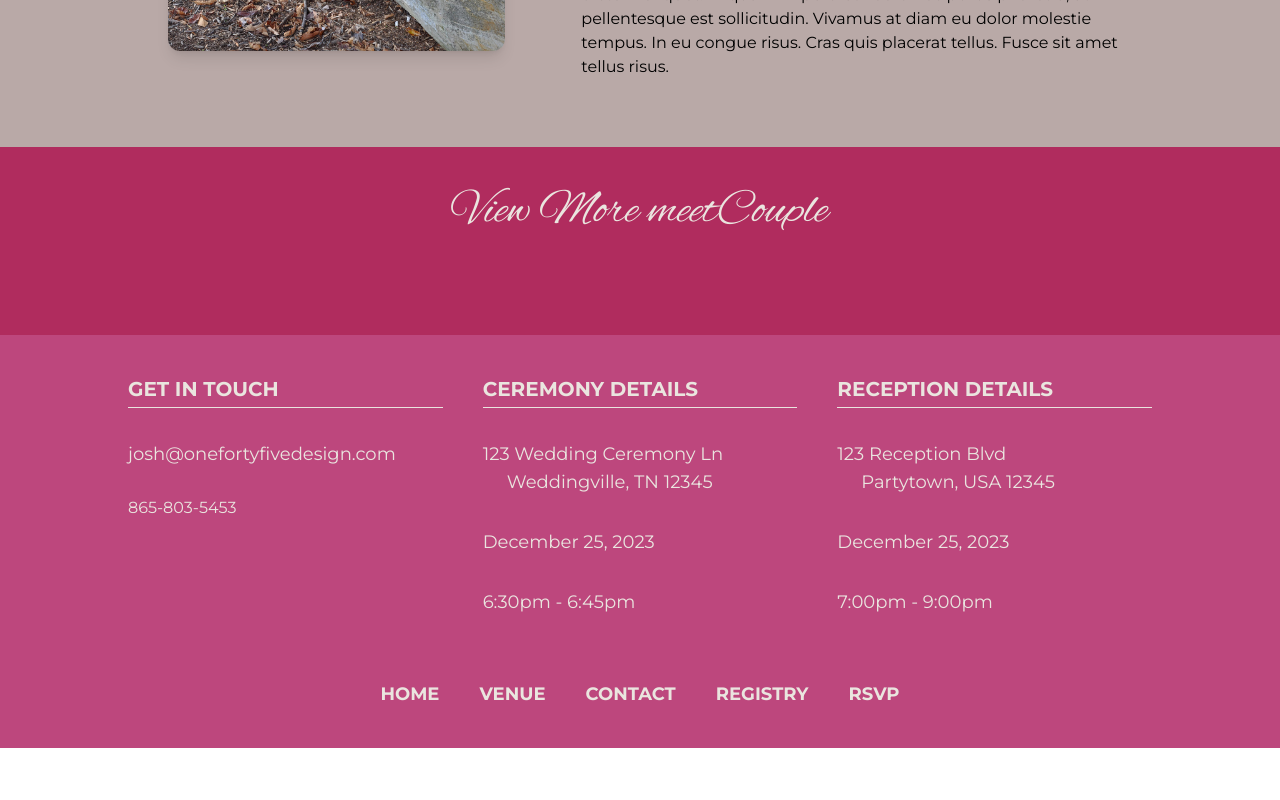
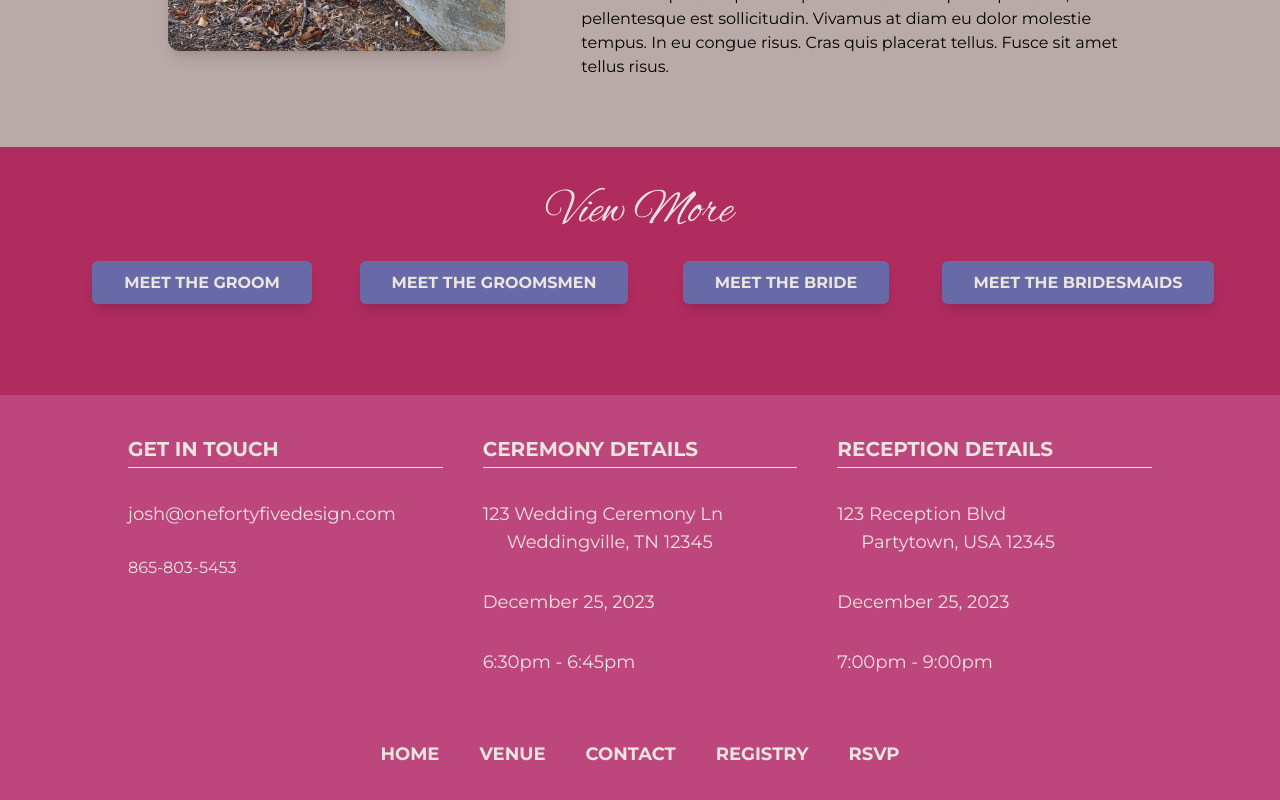
Before and after one commit to Myzwer/BDD-Veluthe, a Nuxt app: page /meetCouple in a window 1280 px wide. Shown: the part 1087-1887 px from the top of the page. Before the commit the page ends 1835 px from the top, so only its background shows below. Built offline with nearby package versions, Linux system fonts and the light colour scheme.

Commit message:
:Rocket: Look, this isn't the cleanest code that has ever been written, but it does work without issue. Buttons now hide when they are on the currentUrl.

```diff
--- a/components/ButtonFooter.vue
+++ b/components/ButtonFooter.vue
@@ -5,9 +5,58 @@
 				<div class="grid grid-cols-12 gap-4">
 
 					<div class="col-span-12 text-center mx-auto">
-					<h3 class="pb-5 text-5xl text-left text-white">View More {{ currentPath }}</h3>
+						<h3 class="pb-5 text-5xl text-left text-white">View More</h3>
 					</div>
 
+					<div v-if="coupleCheck" class="col-span-12 xl:col-span-3 pb-5">
+						<div class="text-center">
+							<NuxtLink
+								to="/meetCouple"
+								class="bg-accent text-white uppercase rounded-md font-bold shadow-lg text-white px-8 py-3 transition duration-300 ease-in-out hover:bg-purple-hover mt-10">
+								Meet The Couple
+							</NuxtLink>
+						</div>
+					</div>
+
+					<div v-if="groomCheck" class="col-span-12 xl:col-span-3 pb-5">
+						<div class="text-center">
+							<NuxtLink
+								to="/meetTheGroom"
+								class="bg-accent text-white uppercase rounded-md font-bold shadow-lg text-white px-8 py-3 transition duration-300 ease-in-out hover:bg-purple-hover mt-10">
+								Meet The Groom
+							</NuxtLink>
+						</div>
+					</div>
+
+					<div v-if="menCheck" class="col-span-12 xl:col-span-3 pb-5">
+						<div class="text-center">
+							<NuxtLink
+								to="/meetTheGroomsmen"
+								class="bg-accent text-white uppercase rounded-md font-bold shadow-lg text-white px-8 py-3 transition duration-300 ease-in-out hover:bg-purple-hover mt-10">
+								Meet The Groomsmen
+							</NuxtLink>
+						</div>
+					</div>
+
+					<div  v-if="brideCheck" class="col-span-12 xl:col-span-3 pb-5">
+						<div class="text-center">
+							<NuxtLink
+								to="/meetTheBride"
+								class="bg-accent text-white uppercase rounded-md font-bold shadow-lg text-white px-8 py-3 transition duration-300 ease-in-out hover:bg-purple-hover mt-10">
+								Meet The Bride
+							</NuxtLink>
+						</div>
+					</div>
+
+					<div v-if="maidCheck" class="col-span-12 xl:col-span-3 pb-5">
+						<div class="text-center">
+							<NuxtLink
+								to="/meetTheBridesmaids"
+								class="bg-accent text-white uppercase rounded-md font-bold shadow-lg text-white px-8 py-3 transition duration-300 ease-in-out hover:bg-purple-hover mt-10">
+								Meet The Bridesmaids
+							</NuxtLink>
+						</div>
+					</div>
 
 				</div>
 			</div>
@@ -24,6 +73,24 @@
 			return this.$nuxt.$route.name
 		},
 
-	}
+		coupleCheck() {
+			return this.currentPath !== "meetCouple";
+		},
+		brideCheck() {
+			return this.currentPath !== "MeetTheBride";
+		},
+		maidCheck() {
+			return this.currentPath !== "MeetTheBridesmaids";
+		},
+		groomCheck() {
+			return this.currentPath !== "MeetTheGroom";
+		},
+		menCheck() {
+			return this.currentPath !== "MeetTheGroomsmen";
+		},
+
+
+	},
+
 }
 </script>
```
Lines whose indentation alone changed are shown as unchanged.
